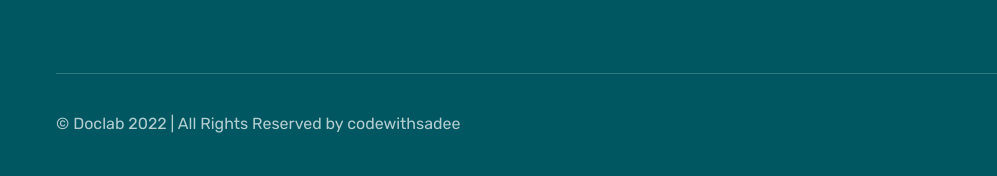
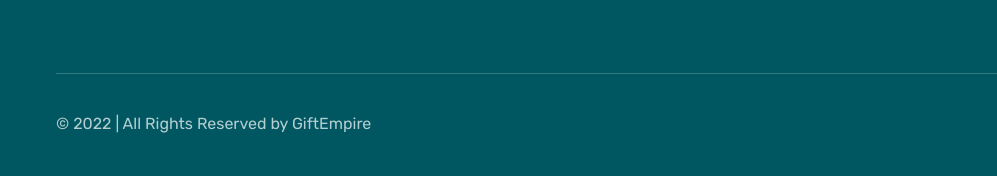
Before and after one commit to brooklyn5991/hospital2, a plain HTML site: page index.html in a window 1280 px wide. Shown: the part 3757-3933 px from the top of the page, 0-997 px from the left. Drawn offline with nearby package versions, Linux system fonts and the light colour scheme.

Commit message:
Update index.html

```diff
--- a/index.html
+++ b/index.html
@@ -807,7 +807,7 @@
       <div class="footer-bottom">
 
         <p class="text copyright">
-          &copy; Doclab 2022 | All Rights Reserved by codewithsadee
+          &copy;  2022 | All Rights Reserved by GiftEmpire
         </p>
 
         <ul class="social-list">
```
